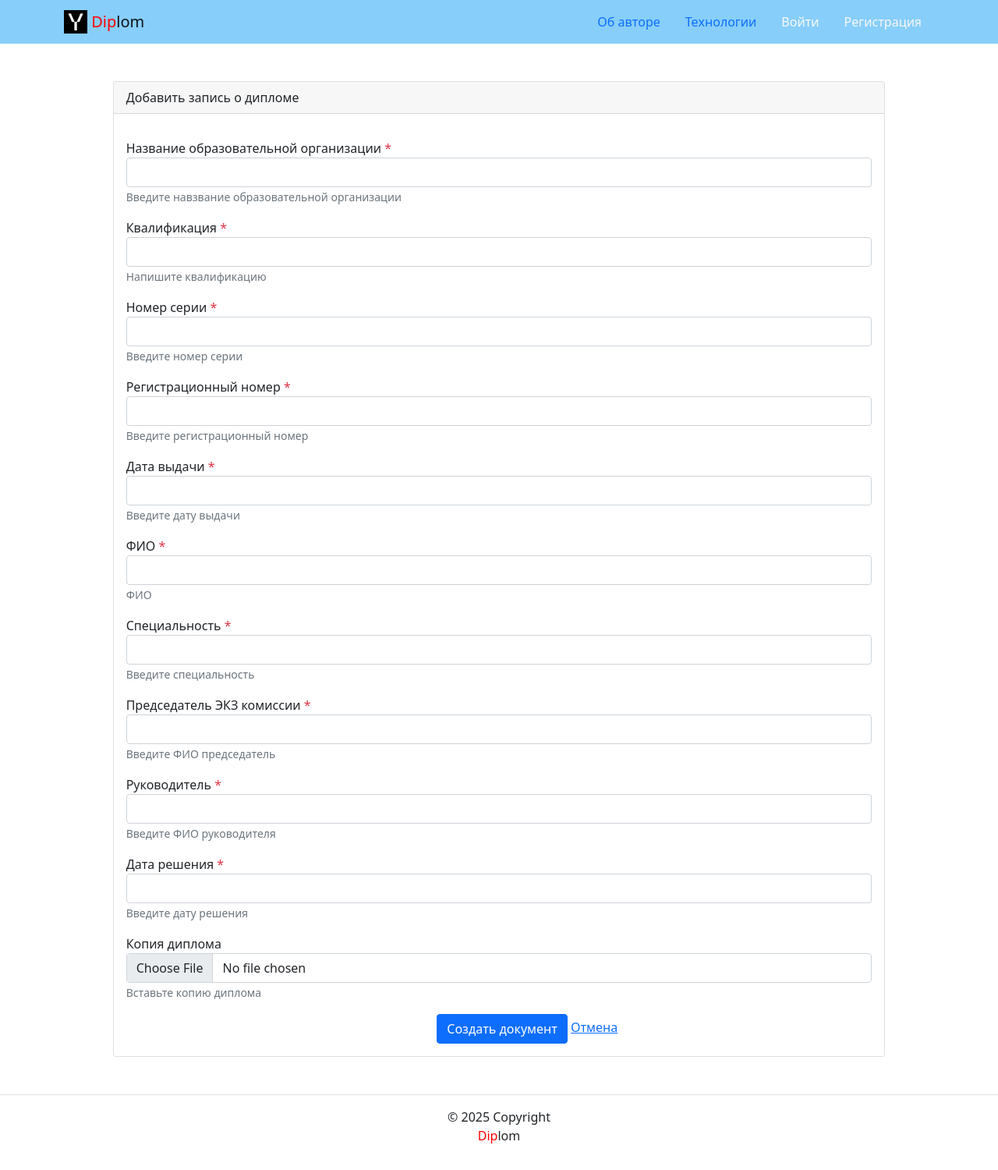
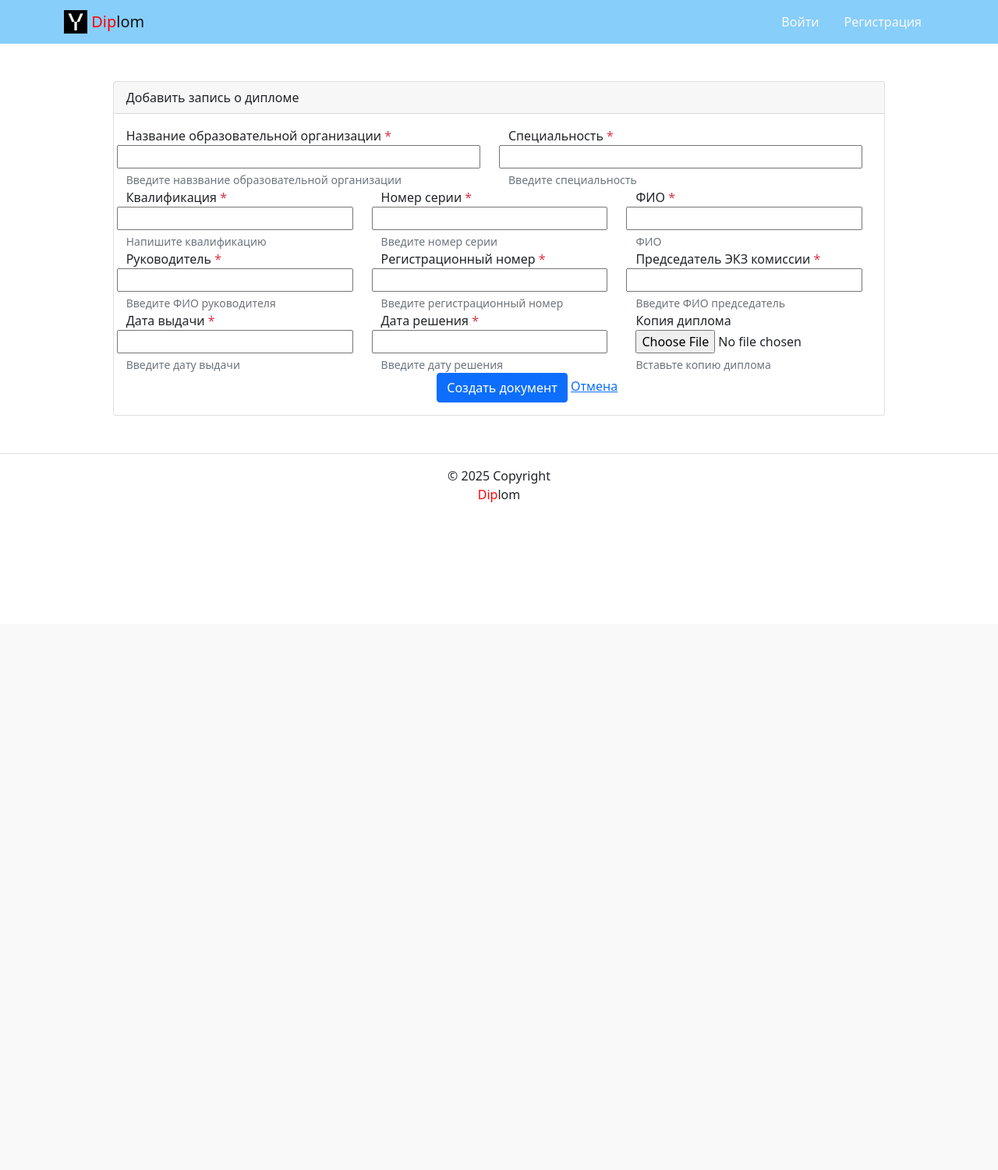
Before and after one commit to Dervingo/diplom_project_last, a Django app: page /diplom/create/ in a window 1280 px wide. Shown: the whole page at 78% size. After the commit the page ends 644 px from the top, so only its background shows below. Run offline with Django 3.2, Linux system fonts and the light colour scheme; some libraries are stand-ins or nearby versions.

Commit message:
Fix template for form

```diff
--- a/diplom/templates/includes/diplom_form.html
+++ b/diplom/templates/includes/diplom_form.html
@@ -35,30 +35,69 @@
         {% endif %}
         >
           {% csrf_token %}
-        {% for field in form %}
-          <div class="form-group row my-3"
-            {% if field.field.required %}
-            aria-required="true"
-            {% else %}
-            aria-required="false"
-            {% endif %}
-            >
-            <label for="{{ field.id_for_label }}">
-            {{ field.label }}
-              {% if field.field.required %}
-                <span class="required text-danger">*</span>
-              {% endif %}
-            </label>
-            <div>
-              {{ field|addclass:'form-control' }}
-                {% if field.help_text %}
-                <small id="{{ field.id_for_label }}-help" class="form-text text-muted">
-                  {{ field.help_text|safe }}
-                </small>
-                {% endif %}
-            </div>
+        <div class="row">
+          <div class="col-md-6">
+            {% with field=form.org_name %}
+              {% include 'includes/field.html' %}
+            {% endwith %}
           </div>
-        {% endfor %}
+          <div class="col-md-6">
+            {% with field=form.speciality %}
+              {% include 'includes/field.html' %}
+            {% endwith %}
+          </div>
+        </div>
+        <div class="row">
+          <div class="col-md-4">
+            {% with field=form.qualification %}
+            {% include 'includes/field.html' %}
+            {% endwith %}
+          </div>
+          <div class="col-md-4">
+            {% with field=form.ser_number %}
+            {% include 'includes/field.html' %}
+            {% endwith %}
+          </div>
+          <div class="col-md-4">
+            {% with field=form.student_name %}
+              {% include 'includes/field.html' %}
+            {% endwith %}
+          </div>
+        </div>
+        <div class="row">
+          <div class="col-md-4">
+            {% with field=form.supervisor %}
+            {% include 'includes/field.html' %}
+            {% endwith %}
+          </div>
+          <div class="col-md-4">
+            {% with field=form.reg_number %}
+            {% include 'includes/field.html' %}
+            {% endwith %}
+          </div>
+          <div class="col-md-4">
+            {% with field=form.chairman %}
+            {% include 'includes/field.html' %}
+            {% endwith %}
+          </div>
+        </div>
+        <div class="row">
+          <div class="col-md-4">
+            {% with field=form.grant_date %}
+            {% include 'includes/field.html' %}
+            {% endwith %}
+          </div>
+          <div class="col-md-4">
+            {% with field=form.year %}
+              {% include 'includes/field.html' %}
+            {% endwith %}
+          </div>
+          <div class="col-md-4">
+            {% with field=form.copy %}
+              {% include 'includes/field.html' %}
+            {% endwith %}
+          </div>
+        </div>
         <div class="col-md-5 offset-md-5">
           <button type="submit" class="btn btn-primary">
             Создать документ
--- a/diplom/templates/includes/footer.html
+++ b/diplom/templates/includes/footer.html
@@ -1,5 +1,5 @@
 <footer class="page-footer font-small blue border-top">
-    <div class="footer-copyright text-center py-3">© {{ 2025 }} Copyright
+    <div class="footer-copyright text-center py-3">© {{2025}} Copyright
       <p><span style="color:red">Dip</span>lom</p>
     </div>
   </footer>
--- a/diplom/templates/includes/header.html
+++ b/diplom/templates/includes/header.html
@@ -11,20 +11,6 @@
         </a>
         <ul class="nav nav-pills">
           {% with request.resolver_match.view_name as view_name %}
-          <li class="nav-item">
-            <a class="nav-link
-            {% if view_name  == 'about:author' %}
-            active
-            {% endif %}"
-            href="">Об авторе</a>
-          </li>
-          <li class="nav-item">
-            <a class="nav-link
-            {% if view_name == 'about:tech' %}
-            active
-            {% endif %}"
-            href="">Технологии</a>
-          </li>
             {% if user.is_authenticated %}
           <li class="nav-item">
             <a class="nav-link
```
